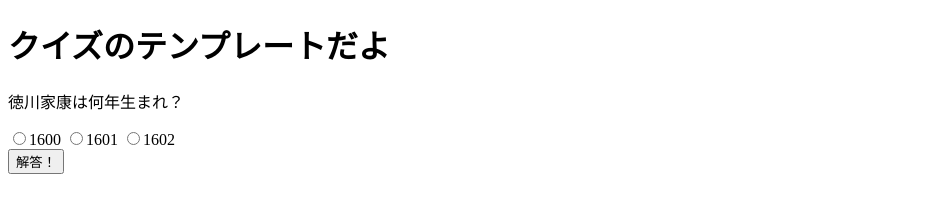
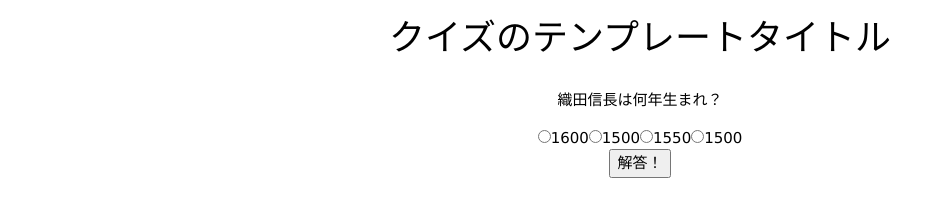
Before and after one commit to npo-clack/quizsite-template, a plain HTML site: page index.html in a window 1280 px wide. Shown: the whole page, without its empty margins (0-944 px from the left). Drawn offline with Linux system fonts and the light colour scheme.

Commit message:
implement use data script

```diff
--- a/index.html
+++ b/index.html
@@ -5,25 +5,20 @@
     <meta charset="UTF-8">
     <meta http-equiv="X-UA-Compatible" content="IE=edge">
     <meta name="viewport" content="width=device-width, initial-scale=1.0">
-    <link rel="stylesheet" src="./w3.css">
+    <link rel="stylesheet" href="w3.css">
     <title>Quiz Site</title>
 </head>
 
 <body>
     <div class="w3-center">
-        <h1>クイズのテンプレートだよ</h1>
+        <h1>クイズのテンプレートタイトル</h1>
     </div>
     <div class="w3-row-padding w3-container w3-center">
         <div class="w3-content">
-            <div　id="quiz_sentence">
-                <p>徳川家康は何年生まれ？</p>
-            </div>
-            <div id="quiz_answer_select">
-                <input type="radio" name="answer" value="1600">1600
-                <input type="radio" name="answer" value="1601">1601
-                <input type="radio" name="answer" value="1602">1602
-            </div>
+            <div id="quiz_sentence"></div>
+            <div id="quiz_answer_select"></div>
             <button id="quiz_send_button">解答！</button>
+            <div id="quiz_result"></div>
         </div>
     </div>
 
--- a/main.js
+++ b/main.js
@@ -1,10 +1,11 @@
 var quizData = [
     {
-        title:"徳川家康は何年生まれ？",
-        choice:[
+        title:"織田信長は何年生まれ？",
+        choices:[
             { id:1, value:"1600"},
             { id:2, value:"1500"},
             { id:3, value:"1550"},
+            { id:4, value:"1500"},
         ],
         correctId: 1,
     },
@@ -13,8 +14,30 @@ var quizData = [
     }
 ]
 
-const quizSentence = document.getElementById('quiz-sentence');
+const quizSentence = document.getElementById('quiz_sentence');
 const quizAnswerSelect = document.getElementById('quiz_answer_select');
 const quizSendButton = document.getElementById('quiz_send_button');
+const quizResult = document.getElementById('quiz_result');
 
-quizSentence.querySelector("p").textContent = `${quizData[0].title}`
+const useQuizData = quizData[0];
+
+// 問題文
+quizSentence.innerHTML += `<p>${useQuizData.title}</p>`
+
+// 選択肢
+for (const choice of useQuizData.choices) {
+    quizAnswerSelect.innerHTML += `<input type="radio" name="answer" value="${choice.id}">${choice.value}`
+}
+
+// ボタン押下時
+quizSendButton.onclick = ev => {
+    // 選択肢を全部取得
+    for (const element of quizAnswerSelect.querySelectorAll("input")) {
+        // 選択肢の状態を確認し、チェック状態なら判定
+        if (element.checked) {
+            const result = element.value == useQuizData.correctId
+            const str = result ? "正解です" : "不正解です";
+            quizResult.innerHTML = `<p>${str}</p>`
+        }
+    }
+};
```
